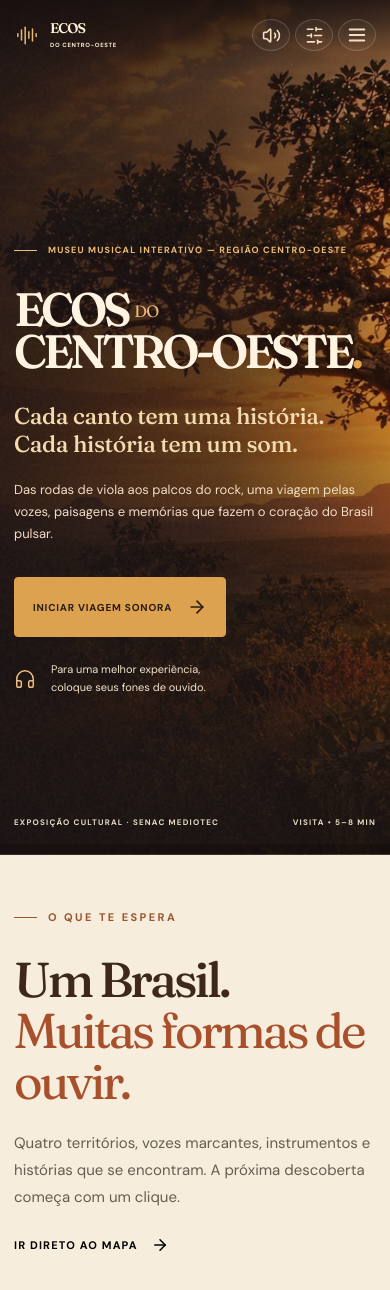
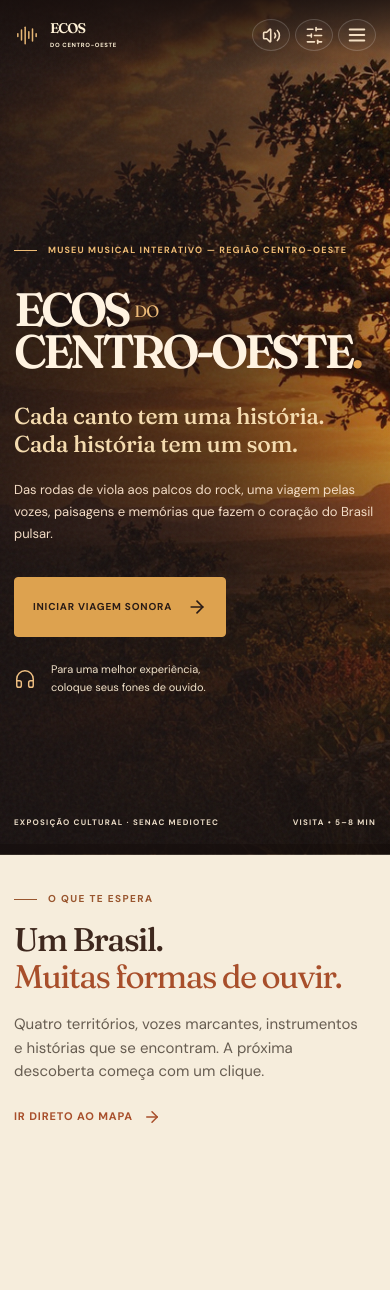
Before and after one commit to luizedurdo3107/ecos-centro-oeste, a React (Vite) app: page / in a window 390 px wide. Shown: the top 1290 px of the page. After the commit the page ends 1194 px from the top, so only its background shows below. Built offline with nearby package versions, Linux system fonts and the light colour scheme.

Commit message:
fix: corrige tipografia e responsividade mobile

```diff
--- a/src/styles.css
+++ b/src/styles.css
@@ -977,3 +977,114 @@
   }
 }
 /* ECOS_INSTRUMENTOS_LAYOUT_UNIFICADO_V2:FIM */
+
+/* ECOS_TIPOGRAFIA_MOBILE_2026:INICIO */
+/* Correção editorial: iPhone, Android e celulares estreitos.
+   Manter no FIM de src/styles.css. Não interfere na versão desktop. */
+@media screen and (max-width: 650px) {
+  html { -webkit-text-size-adjust: 100%; text-size-adjust: 100%; }
+  .app-shell, .app-shell main { min-width: 0; }
+  .app-shell h1, .app-shell h2, .app-shell h3 {
+    max-width: 100%;
+    text-wrap: balance;
+  }
+
+  /* Tela inicial: seção "O QUE TE ESPERA" */
+  .app-shell .home-after {
+    padding-top: 48px;
+    padding-bottom: 58px;
+  }
+  .app-shell .home-after-grid {
+    display: grid;
+    grid-template-columns: minmax(0, 1fr);
+    gap: 18px;
+    align-items: start;
+  }
+  .app-shell .home-after-grid > h2 {
+    font-size: clamp(32px, 8.4vw, 39px);
+    line-height: 1.13;
+    letter-spacing: -.045em;
+    margin: 15px 0 0;
+    overflow-wrap: normal;
+    word-break: normal;
+  }
+  .app-shell .home-after-grid > div { min-width: 0; }
+  .app-shell .home-after-grid > div p {
+    font-size: 15px;
+    line-height: 1.58;
+    max-width: 34ch;
+    margin: 0 0 14px;
+  }
+  .app-shell .home-after .text-link {
+    color: #a84f2b;
+    -webkit-text-fill-color: #a84f2b;
+    font-size: 11px;
+    line-height: 1.4;
+    letter-spacing: .08em;
+    gap: 10px;
+  }
+  .app-shell .home-after .text-link svg { color: inherit; }
+  .app-shell .home-after > .eyebrow {
+    font-size: 10px;
+    line-height: 1.4;
+    letter-spacing: .14em;
+  }
+
+  /* Outros títulos que estavam herdando medidas do desktop */
+  .app-shell .intro-copy .display-title,
+  .app-shell .section-intro .display-title,
+  .app-shell .map-info .display-title {
+    font-size: clamp(33px, 8.8vw, 42px);
+    line-height: 1.1;
+    letter-spacing: -.045em;
+  }
+  .app-shell .state-heading .display-title,
+  .app-shell .state-people .display-title {
+    font-size: clamp(32px, 8.3vw, 40px);
+    line-height: 1.11;
+  }
+  .app-shell .state-hero .display-title {
+    font-size: clamp(37px, 10vw, 50px);
+    line-height: 1;
+    overflow-wrap: break-word;
+  }
+  .app-shell .quiz-intro .display-title,
+  .app-shell .end-inner .display-title {
+    font-size: clamp(35px, 9vw, 44px);
+    line-height: 1.04;
+  }
+  .app-shell .spotlight-info h2 { font-size: clamp(29px, 8vw, 35px); line-height: 1.12; }
+  .app-shell .state-content .facts-grid blockquote { font-size: 25px; line-height: 1.3; }
+
+  /* Espaçamentos e textos de apoio sem linhas gigantes */
+  .app-shell .section-intro { padding-bottom: 28px; }
+  .app-shell .section-intro > p,
+  .app-shell .intro-copy > p,
+  .app-shell .map-info > p {
+    font-size: 14px;
+    line-height: 1.65;
+  }
+  .app-shell .section-overline { align-items: flex-start; flex-wrap: wrap; row-gap: 7px; }
+  .app-shell .section-intro .eyebrow { letter-spacing: .13em; }
+  .app-shell .button-primary,
+  .app-shell .button-outline {
+    max-width: 100%;
+    white-space: normal;
+    text-align: center;
+    line-height: 1.4;
+  }
+  .app-shell .home-after,
+  .app-shell .section-intro,
+  .app-shell .state-heading,
+  .app-shell .map-info { min-width: 0; }
+}
+
+/* Em telas estreitas: respiro lateral e títulos proporcionais. */
+@media screen and (max-width: 370px) {
+  .app-shell .home-after-grid > h2 { font-size: 30px; }
+  .app-shell .home-after-grid > div p { font-size: 14px; }
+  .app-shell .intro-copy .display-title,
+  .app-shell .section-intro .display-title,
+  .app-shell .map-info .display-title { font-size: 32px; }
+}
+/* ECOS_TIPOGRAFIA_MOBILE_2026:FIM */
```
